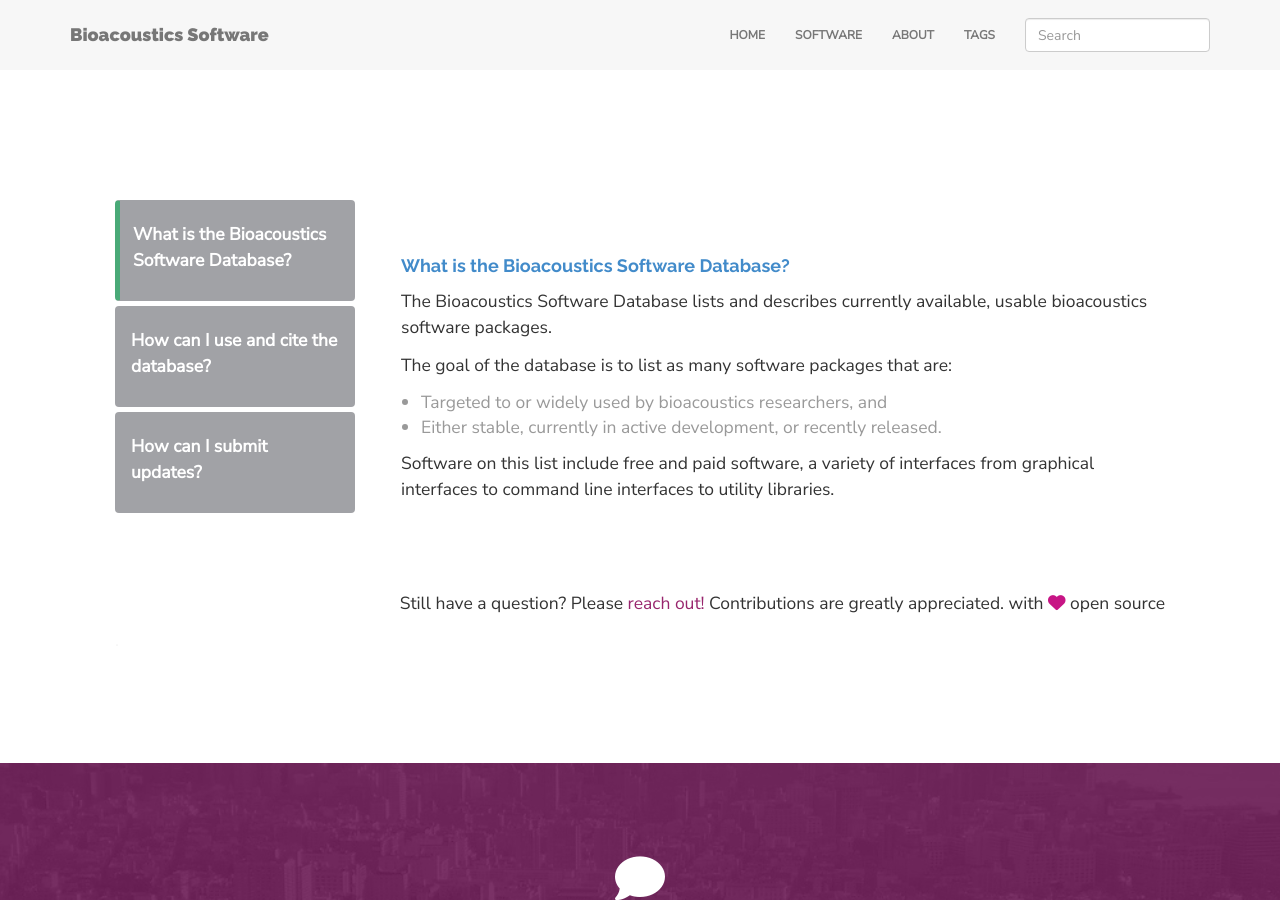
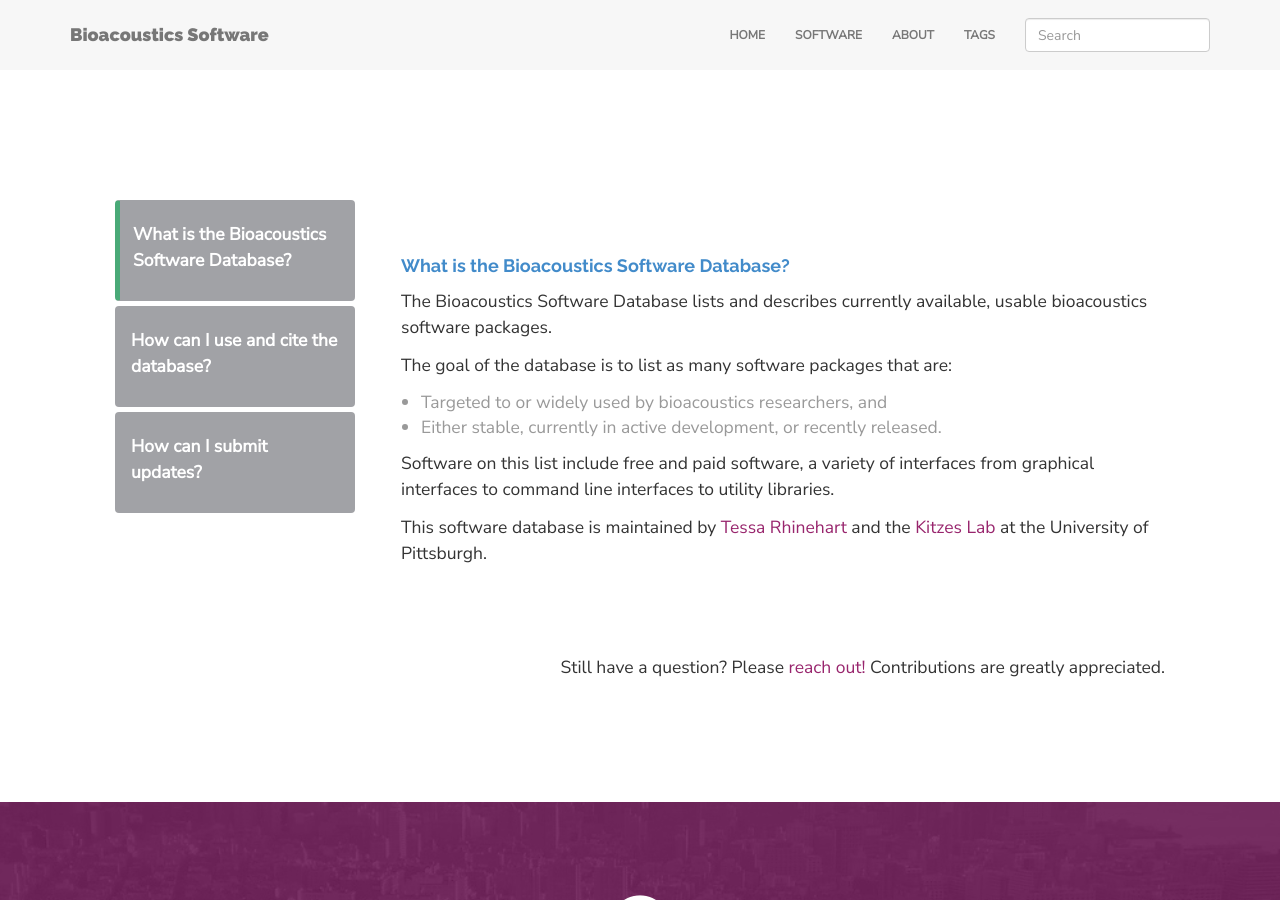
Before and after one commit to rhine3/bioacoustics-software, a Jekyll site: the page built from docs/pages/about.html, in a window 1280 px wide and 900 px high. Built offline with Jekyll 4.4.1, drawn with Linux system fonts in a browser that asks for light colours; nearby versions of some CDN libraries.

Commit message:
Update credits & contact info

```diff
--- a/docs/pages/about.html
+++ b/docs/pages/about.html
@@ -189,6 +189,7 @@
               <li> Either stable, currently in active development, or recently released. </li>
             </ul>
             <p>Software on this list include free and paid software, a variety of interfaces from graphical interfaces to command line interfaces to utility libraries.</p>
+            <p>This software database is maintained by <a href="https://tessarhinehart.com">Tessa Rhinehart</a> and the <a href="http://kitzeslab.com">Kitzes Lab</a> at the University of Pittsburgh.
           </div>
 
           <div id="answer2" class="tab-pane">
@@ -218,8 +219,7 @@
 
 <div class="row">
     <div class="col-md-12">
-     <p style="text-align:right">Still have a question? Please <a href="https://www.github.com/sci-f/apps" target="_blank"> reach out!</a> Contributions are greatly appreciated.  with
-      <i style="color:mediumvioletred" class="fa fa-heart"></i> open source</p>.
+     <p style="text-align:right">Still have a question? Please <a href="mailto:tessa.rhinehart@pitt.edu" target="_blank"> reach out!</a> Contributions are greatly appreciated.
     </div>
 </div>
 
```
